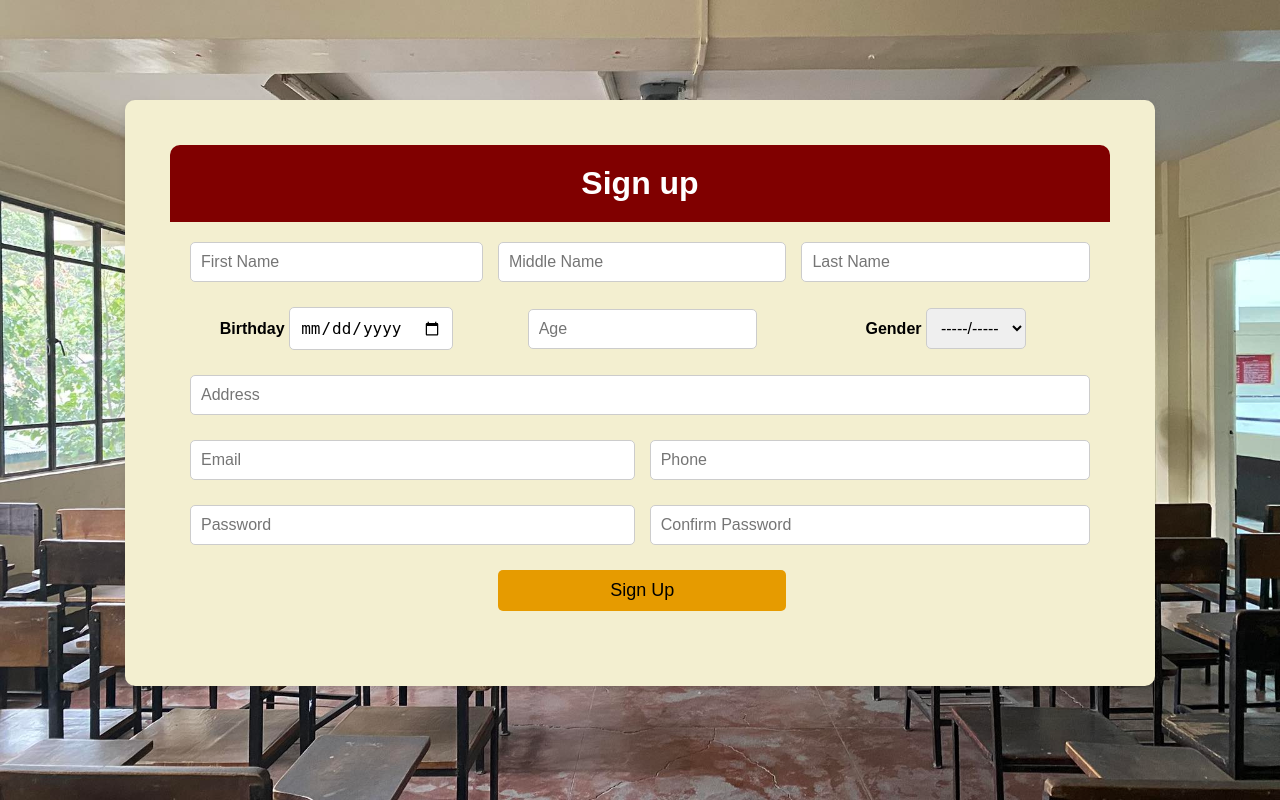
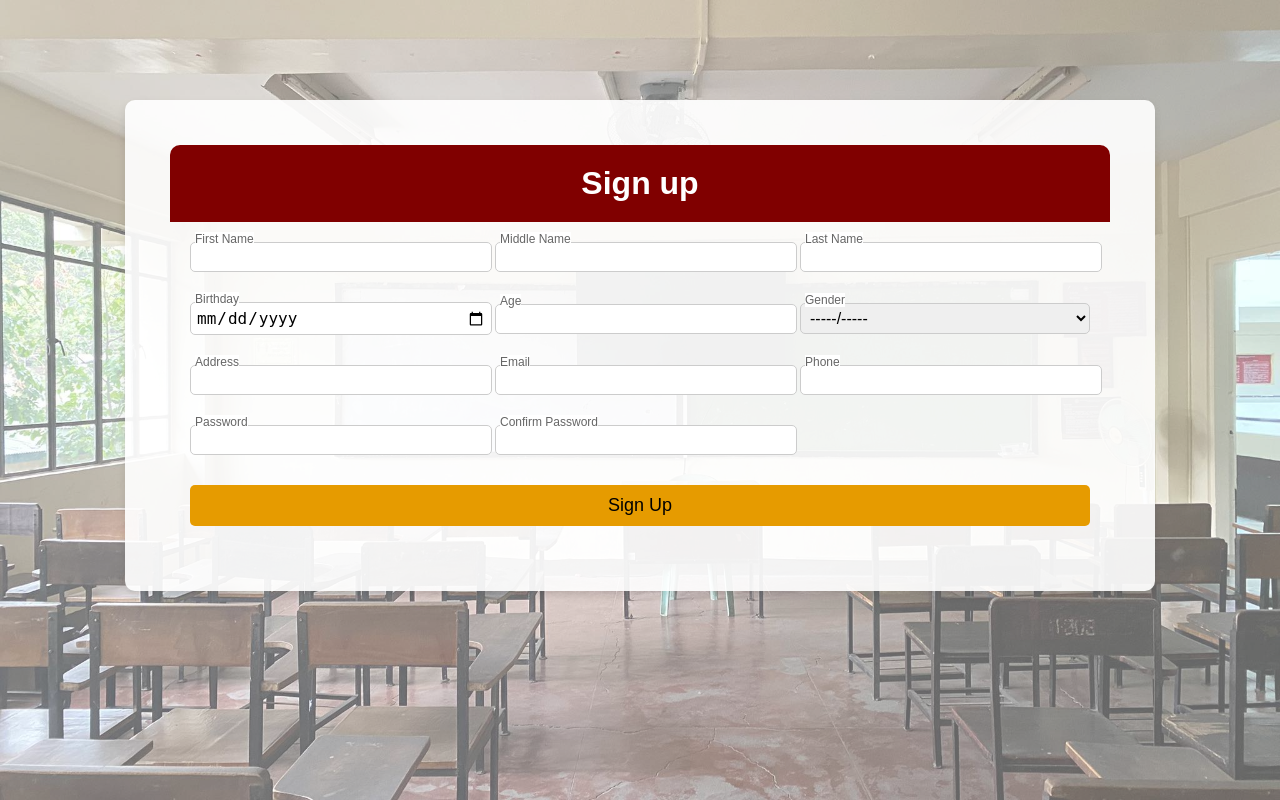
Before and after one commit to PUP-BSIT/project-digital_dynasty, a PHP site: page /works/sign_up_form.html in a window 1280 px wide. Run offline with PHP 8.4, Linux system fonts and the light colour scheme.

Commit message:
Add sign up validation, placeholder placing, and error/success pop up messages

```diff
--- a/styles/sign_up_form_styles.css
+++ b/styles/sign_up_form_styles.css
@@ -2,23 +2,31 @@ body {
   margin: 0;
   font-family: Arial, Helvetica, sans-serif;
   position: relative;
+}
+
+body::before {
+  content: "";
+  position: fixed;
+  top: 0;
+  left: 0;
+  width: 100%;
+  height: 100%;
   background-image: url(../assets/images/puptclass.jpg);
   background-repeat: no-repeat;
   background-size: cover;
   background-attachment: fixed;
   background-position: center;
+  opacity: 0.6;
+  z-index: -1;
 }
 
 .form-container {
-  position: relative;
   z-index: 1;
-  padding: 65px;
-  background: #F3EFD0;
+  background: rgba(255, 255, 255, 0.9);
   border-radius: 10px;
-  max-width: 900px;
-  margin: 100px auto;
+  max-width: 100%;
+  margin: 100px;
   box-shadow: 0 4px 8px rgba(0, 0, 0, 0.1);
-  font-weight: bolder;
   text-align: center;
 }
 
@@ -32,86 +40,60 @@ body {
 
 .form {
   display: grid;
-  grid-template-areas:
-    "first first middle middle last last"
-    "birthday birthday age age gender gender"
-    "address address address address address address"
-    "email email email phone phone phone"
-    "password password password confirm confirm confirm"
-    ". . button button . .";
+  grid-template-columns: repeat(3, 1fr);
   grid-gap: 15px;
   align-items: center;
+  justify-content: center;
 }
 
-.form input,
-.form select,
-.form button {
-  padding: 10px;
+.input-container {
+  position: relative;
+  margin-bottom: 15px;
+}
+
+.input-container input,
+.input-container select {
+  width: 100%;
+  padding: 5px;
   border: 1px solid #ccc;
   border-radius: 5px;
   font-size: 16px;
-  margin-bottom: 10px;
 }
 
-.form button {
+.input-container label {
+  position: absolute;
+  top: 10px;
+  left: 10px;
+  color: #999;
+  transition: top 0.3s, left 0.3s, font-size 0.3s;
+  pointer-events: none;
+}
+
+.input-container input:focus + label,
+.input-container input:valid + label,
+.input-container select:focus + label,
+.input-container select:valid + label {
+  top: -10px;
+  left: 5px;
+  font-size: 12px;
+  color: #666;
+  background-color: white;
+}
+
+.form button[type="submit"] {
+  grid-column: span 3;
+  padding: 10px;
   border: none;
+  border-radius: 5px;
   background-color: #e69b00;
   color: black;
   font-size: 18px;
   cursor: pointer;
-  width: 100%;
-  display: flex;
-  justify-content: center;
-  grid-area: button;
+  transition: background-color 0.3s;
 }
 
-.form button:hover {
+.form button[type="submit"]:hover {
   background-color: #e6cc00;
-  color: black;
-}
-
-.form .first {
-  grid-area: first;
-}
-
-.form .middle {
-  grid-area: middle;
-}
-
-.form .last {
-  grid-area: last;
-}
-
-.form .birthday {
-  grid-area: birthday;
-}
-
-.form .age {
-  grid-area: age;
-}
-
-.form .gender {
-  grid-area: gender;
-}
-
-.form .address {
-  grid-area: address;
-}
-
-.form .email {
-  grid-area: email;
-}
-
-.form .phone {
-  grid-area: phone;
-}
-
-.form .password {
-  grid-area: password;
-}
-
-.form .confirm {
-  grid-area: confirm;
 }
 
 @media (max-width: 768px) {
@@ -202,23 +167,62 @@ body {
   }
 
   .form {
-    grid-template-areas:
-      "first first middle middle last last"
-      "birthday birthday age age gender gender"
-      "address address address address address address"
-      "email email email phone phone phone"
-      "password password password confirm confirm confirm"
-      ". . button button . .";
+    grid-template-columns: repeat(3, 1fr);
     grid-gap: 15px;
   }
 
-  .form input,
-  .form select,
-  .form button {
+  .input-container input,
+  .input-container select,
+  .form button[type="submit"] {
     font-size: 16px;
   }
 
-  .form button {
+  .form button[type="submit"] {
     font-size: 18px;
   }
 }
+
+.card {
+  position: fixed;
+  top: 50%;
+  left: 50%;
+  transform: translate(-50%, -50%);
+  padding: 15px;
+  border-radius: 10px;
+  font-size: 16px;
+  color: white;
+  z-index: 1000;
+  text-align: center;
+  width: 300px;
+  background-color: rgba(0, 0, 0, 0.8);
+  box-shadow: 0 4px 8px rgba(0, 0, 0, 0.2);
+  animation: slideUp 0.5s ease-in-out;
+}
+
+.success {
+  background-color: #06a700;
+  color: white;
+}
+
+.error {
+  background-color: #b90000f1;
+  color: white;
+}
+
+.card .continue-button {
+  margin-top: 15px;
+  padding: 5px 20px;
+  background-color: white;
+  color: red;
+  border: none;
+  border-radius: 5px;
+  cursor: pointer;
+  font-size: 14px;
+  font-weight: bold;
+  transition: background-color 0.3s;
+}
+
+.card .continue-button:hover {
+  background-color: red;
+  color: white;
+}
--- a/works/log_in_form.html
+++ b/works/log_in_form.html
@@ -11,11 +11,11 @@
     <form>
       <h1>LOG IN FORM</h1>
       <div class="input-container">
-        <input type="text" id="id" class="input-field" required>
+        <input type="text" id="id" class="input-field">
         <label for="id" class="placeholder">Special Key</label>
       </div>
       <div class="input-container">
-        <input type="password" id="password" class="input-field" required>
+        <input type="password" id="password" class="input-field">
         <label for="password" class="placeholder">Password</label>
       </div>
       <input type="submit" value="Log In" class="submit">
--- a/works/sign_up_form.html
+++ b/works/sign_up_form.html
@@ -3,47 +3,69 @@
   <head>
     <meta charset="UTF-8" />
     <meta name="viewport" content="width=device-width, initial-scale=1.0" />
-    <link rel="stylesheet" href="../styles/sign_up_form_styles.css">
+    <link rel="stylesheet" href="../styles/sign_up_form_styles.css" />
     <title>Sign up</title>
   </head>
   <body>
     <div class="form-container">
       <h1>Sign up</h1>
       <form class="form" method="post">
-            <input type="text" name="firstname" placeholder="First Name"
-                   required class="first" />
-            <input type="text" name="middlename" placeholder="Middle Name"
-                   class="middle" />
-            <input type="text" name="lastname" placeholder="Last Name"
-                   required class="last" />
-            <div class="birthday">
+        <div class="input-container">
+          <input type="text" name="firstname" id="firstname" />
+          <label for="firstname">First Name</label>
+        </div>
+        <div class="input-container">
+          <input type="text" name="middlename" id="middlename" />
+          <label for="middlename">Middle Name</label>
+        </div>
+        <div class="input-container">
+          <input type="text" name="lastname" id="lastname" />
+          <label for="lastname">Last Name</label>
+        </div>
+        <div class="input-container">
+          <input type="date" id="birthday" name="birthday" />
           <label for="birthday">Birthday</label>
-                <input type="date" id="birthday" name="birthday" required />
         </div>
-            <div class="age">
-                <input type="number" name="age" placeholder="Age" required />
+        <div class="input-container">
+          <input type="number" name="age" id="age" />
+          <label for="age">Age</label>
         </div>
-            <div class="gender">
-                <label for="gender">Gender</label>
-                <select name="gender" id="gender" required>
+        <div class="input-container">
+          <select name="gender" id="gender">
             <option value="">-----/-----</option>
             <option value="male">Male</option>
             <option value="female">Female</option>
           </select>
+          <label for="gender">Gender</label>
         </div>
-            <input type="text" name="address"
-                   placeholder="Address" class="address" required />
-            <input type="email" name="email" placeholder="Email"
-                   required class="email" />
-            <input type="number" name="phone" placeholder="Phone"
-                   required class="phone" />
-            <input type="password" name="password" placeholder="Password"
-                   required class="password" />
-            <input type="password" name="confirm_password"
-                   placeholder="Confirm Password" required class="confirm" />
+        <div class="input-container">
+          <input type="text" name="address" id="address" />
+          <label for="address">Address</label>
+        </div>
+        <div class="input-container">
+          <input type="email" name="email" id="email" />
+          <label for="email">Email</label>
+        </div>
+        <div class="input-container">
+          <input type="tel" name="phone" id="phone" />
+          <label for="phone">Phone</label>
+        </div>
+        <div class="input-container">
+          <input type="password" name="password" id="password" />
+          <label for="password">Password</label>
+        </div>
+        <div class="input-container">
+          <input
+            type="password"
+            name="confirm_password"
+            id="confirm_password"
+          />
+          <label for="confirm_password">Confirm Password</label>
+        </div>
         <button type="submit">Sign Up</button>
       </form>
     </div>
+    <div id="message-container"></div>
     <script src="../js/sign_up_form_script.js"></script>
   </body>
 </html>
```
Also changed, not shown: other parts of styles/sign_up_form_styles.css (+12 -29 lines), js/sign_up_form_script.js (+136 -17 lines). Lines whose indentation alone changed are shown as unchanged.
